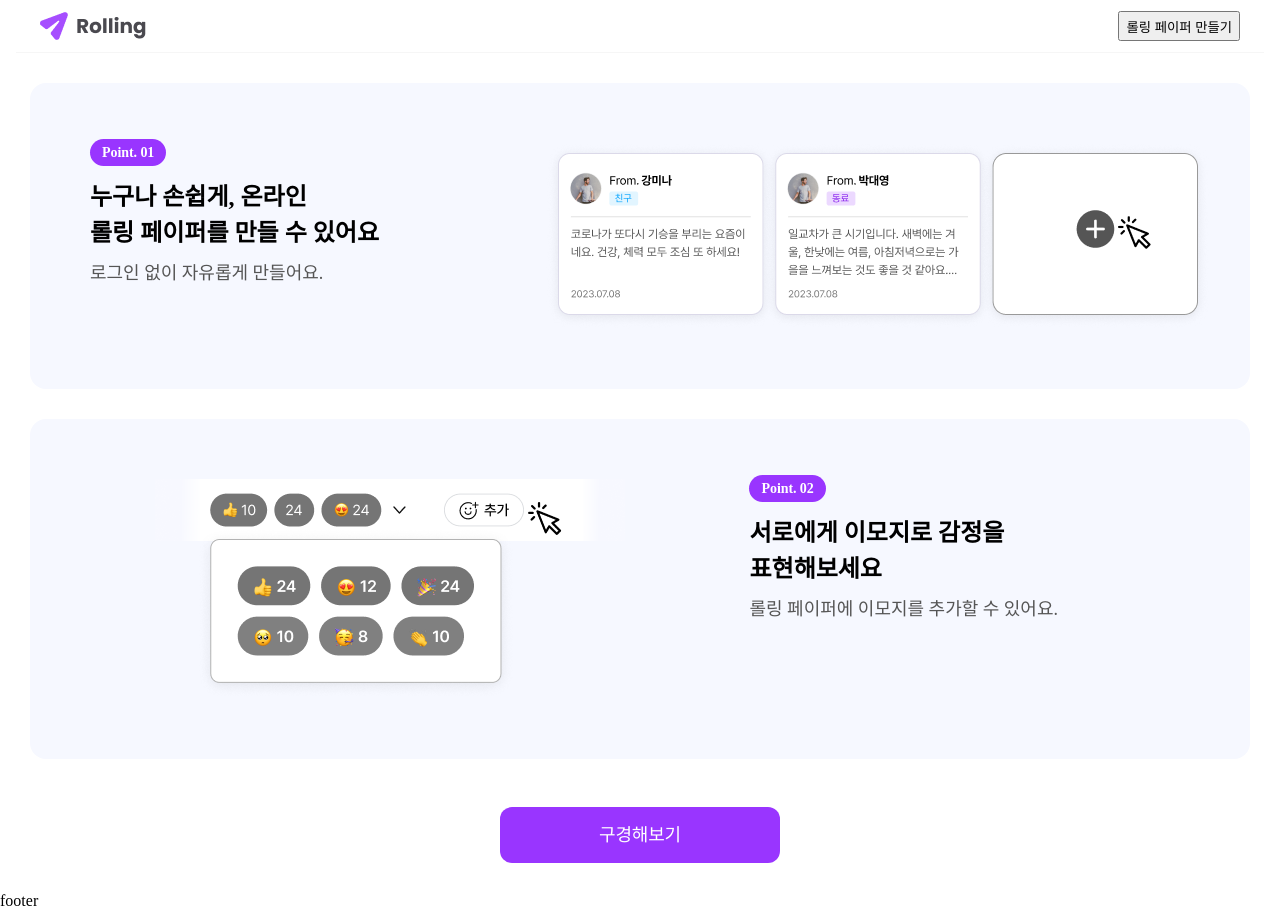
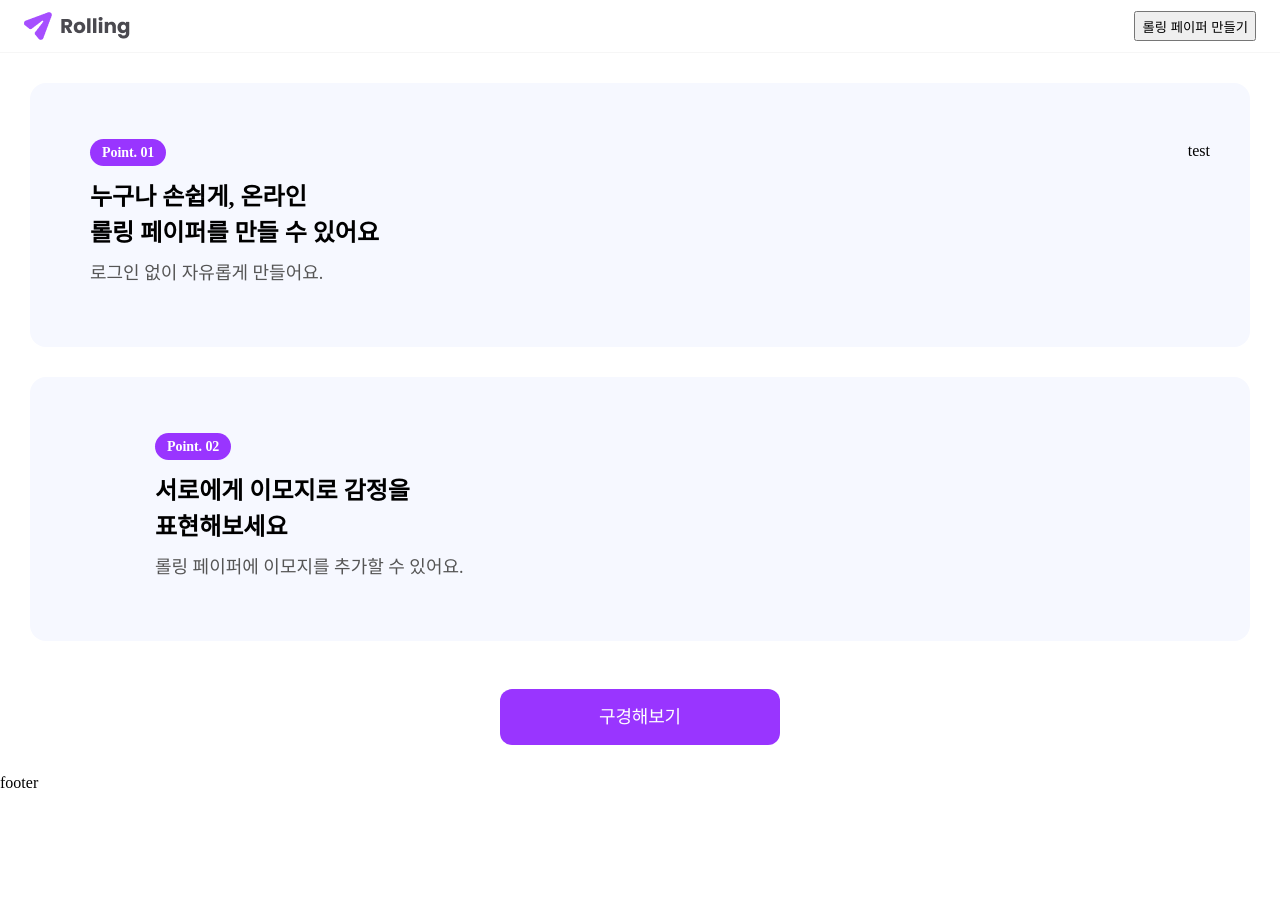
Before and after one commit to Happ-yee4831/Rolling, a React (Create React App) app: page / in a window 1280 px wide. After the commit the page ends 800 px from the top, so only its background shows below. Built offline with nearby package versions, Linux system fonts and the light colour scheme.

Commit message:
RorringList 사진 삭제 및 Pages Home폴더 생성

```diff
--- a/src/pages/Home.jsx
+++ b/src/pages/Home/Home.jsx
@@ -1,7 +1,5 @@
 import React from 'react';
 import './Home.css';
-import rorringList1 from '../assets/images/RorringList_1.png';
-import rorringList2 from '../assets/images/RorringList_2.png';
 
 function Home() {
   return (
@@ -18,11 +16,12 @@ function Home() {
           </span>
           <span className="Plain-text">로그인 없이 자유롭게 만들어요.</span>
         </div>
-        <img src={rorringList1} alt="Rorring1" />
+        <div className="">
+          <div>test</div>
+        </div>
       </div>
 
       <div className="MainSecondContainer">
-        <img src={rorringList2} alt="Rorring2" />
         <div className="section2">
           <span className="Point">
             Point. 02 <br />
--- a/src/routers/AppRouter.jsx
+++ b/src/routers/AppRouter.jsx
@@ -1,7 +1,7 @@
 import React from 'react';
 import { BrowserRouter, Route, Routes } from 'react-router-dom';
 import Layout from 'layouts/Layout';
-import Home from 'pages/Home';
+import Home from 'pages/Home/Home';
 import List from 'pages/List';
 import Post from 'pages/Post';
 import PostId from 'pages/PostId';
--- a/src/styles/Header.module.scss
+++ b/src/styles/Header.module.scss
@@ -3,7 +3,7 @@
 .header {
   display: flex;
   justify-content: space-between;
-  max-width: 1200px;
+  // max-width: 1200px;
   margin: 0 auto;
   padding: 11px 24px;
   border-bottom: 1px solid $gray-100;
```
Also changed, not shown: src/assets/images/RorringList_1.png (deleted), src/assets/images/RorringList_2.png (deleted), src/pages/Home/Home.css (renamed from src/pages/Home.css).
